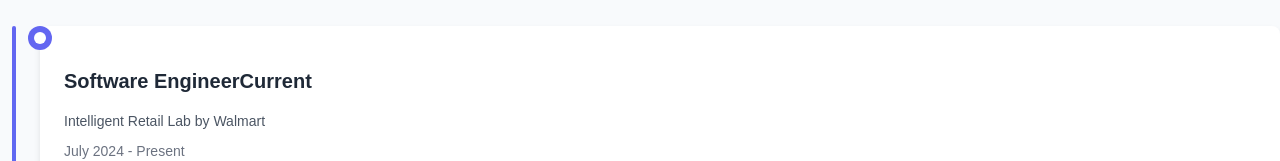
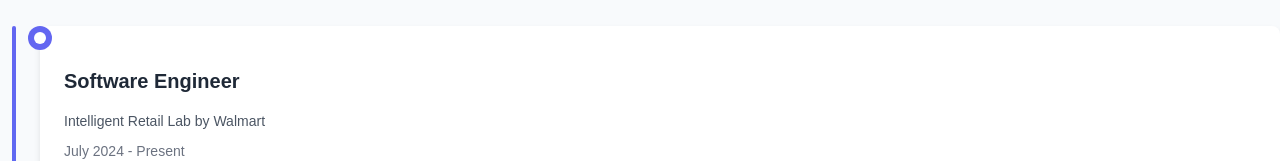
Before and after one commit to prameshsharma25/personal-website, a Next.js app: page /experience in a window 1280 px wide. Shown: the part 447-608 px from the top of the page. Built offline with nearby package versions, Linux system fonts and the light colour scheme.

Commit message:
fix title formatting

```diff
--- a/pages/experience.tsx
+++ b/pages/experience.tsx
@@ -77,7 +77,6 @@ export default function Experience() {
                 <div className={styles.timelineContent}>
                   <h3 className={styles.timelineTitle}>
                     {experience.title}
-                    {index === 0 && <span className={styles.recentBadge}>Current</span>}
                   </h3>
                   <p className={styles.timelineCompany}>{experience.company}</p>
                   <p className={styles.timelineDate}>{experience.date}</p>
```
